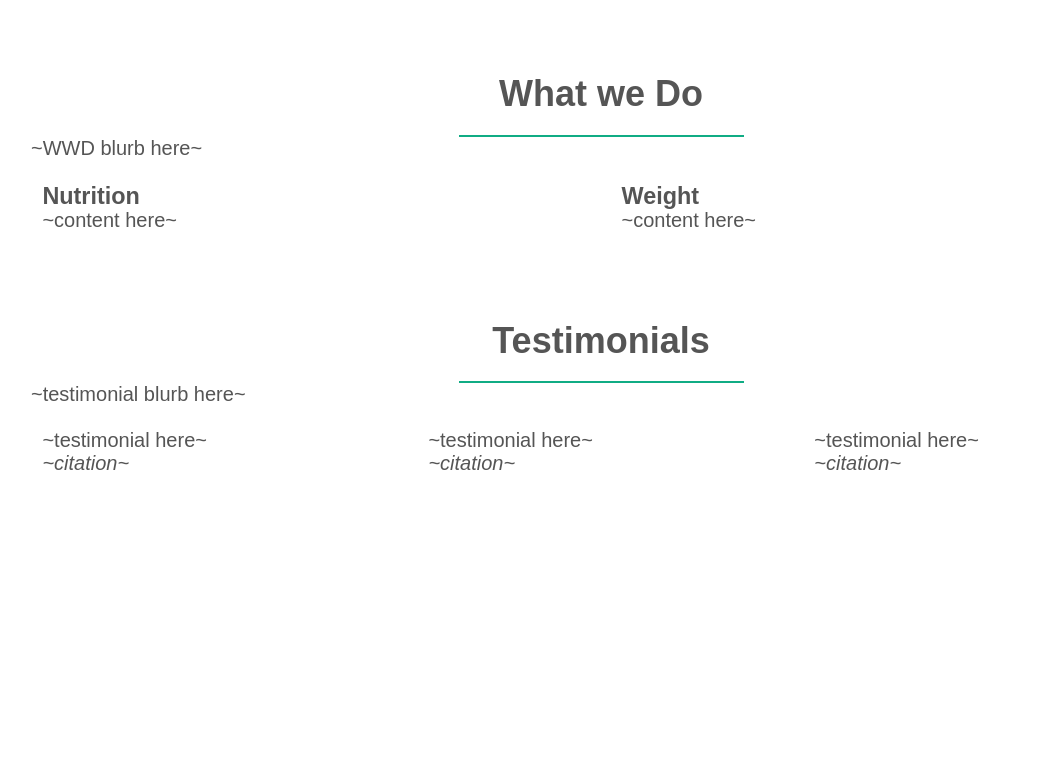
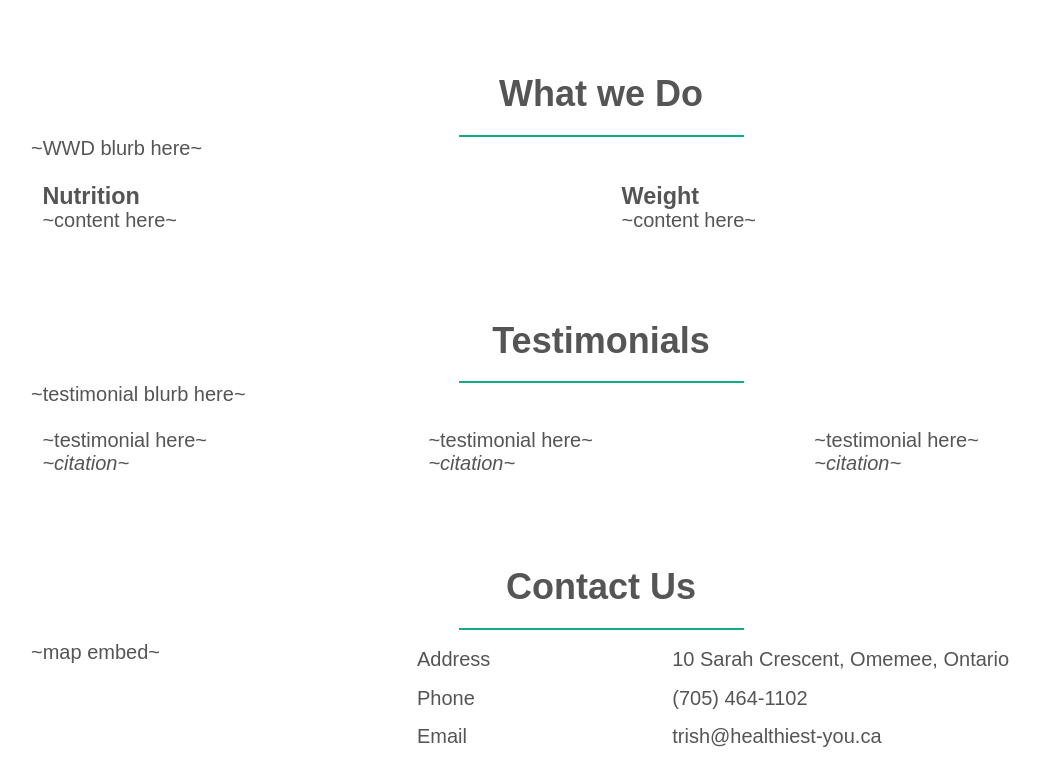
Before and after one commit to cory-kruger/healthiest-you, a plain HTML site: page index.html in a window 1280 px wide. Shown: the part 1053-1820 px from the top of the page, without its empty margins (39-1079 px from the left). Before the commit the page ends 1551 px from the top, so only its background shows below. Drawn offline with Linux system fonts and the light colour scheme.

Commit message:
Basic layout for the contact section

```diff
--- a/index.html
+++ b/index.html
@@ -127,5 +127,49 @@
                 </div>
             </div>
         </section>
+        <section class="section-contact">
+            <div class="row">
+                <h2>
+                    Contact Us
+                </h2>
+            </div>
+            <div class="row">
+                <div class="col span_1_of_3">
+                    ~map embed~
+                </div>
+                <div class="col span_2_of_3">
+                    <div class="row">
+                        <div class="col span_1_of_3">
+                            <p>Address</p>
+                        </div>
+                        <div class="col span_2_of_3">
+                            <p>
+                                10 Sarah Crescent, Omemee, Ontario
+                            </p>
+                        </div>
+                    </div>
+                    <div class="row">
+                        <div class="col span_1_of_3">
+                            <p>Phone</p>
+                        </div>
+                        <div class="col span_2_of_3">
+                            <p>
+                                (705) 464-1102
+                            </p>
+                        </div>
+                    </div>
+                    <div class="row">
+                        <div class="col span_1_of_3">
+                            <p>Email</p>
+                        </div>
+                        <div class="col span_2_of_3">
+                            <p>
+                                trish@healthiest-you.ca
+                            </p>
+                        </div>
+                    </div>
+                </div>
+            </div>
+        </section>
     </body>
 </html>
```
